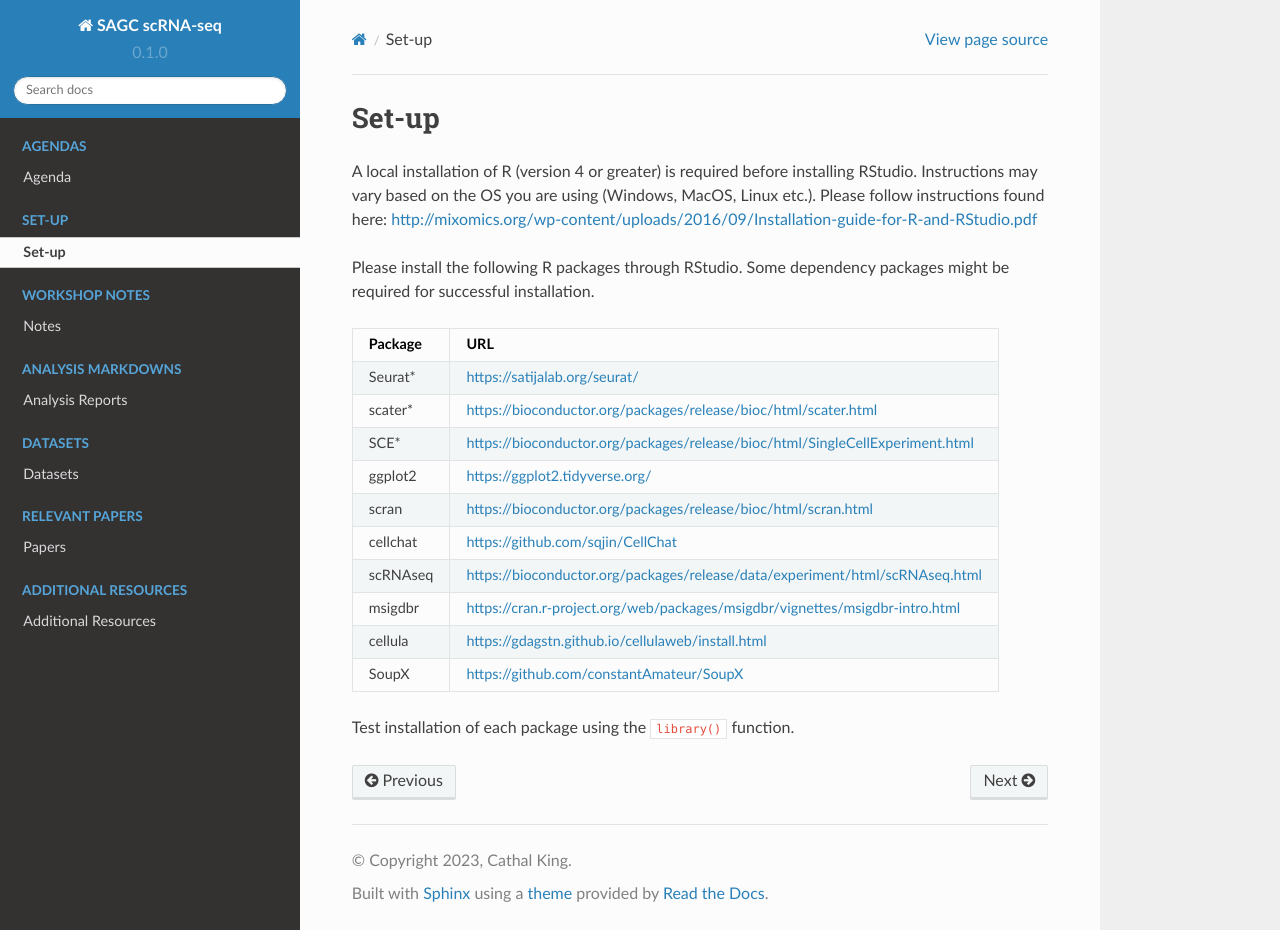
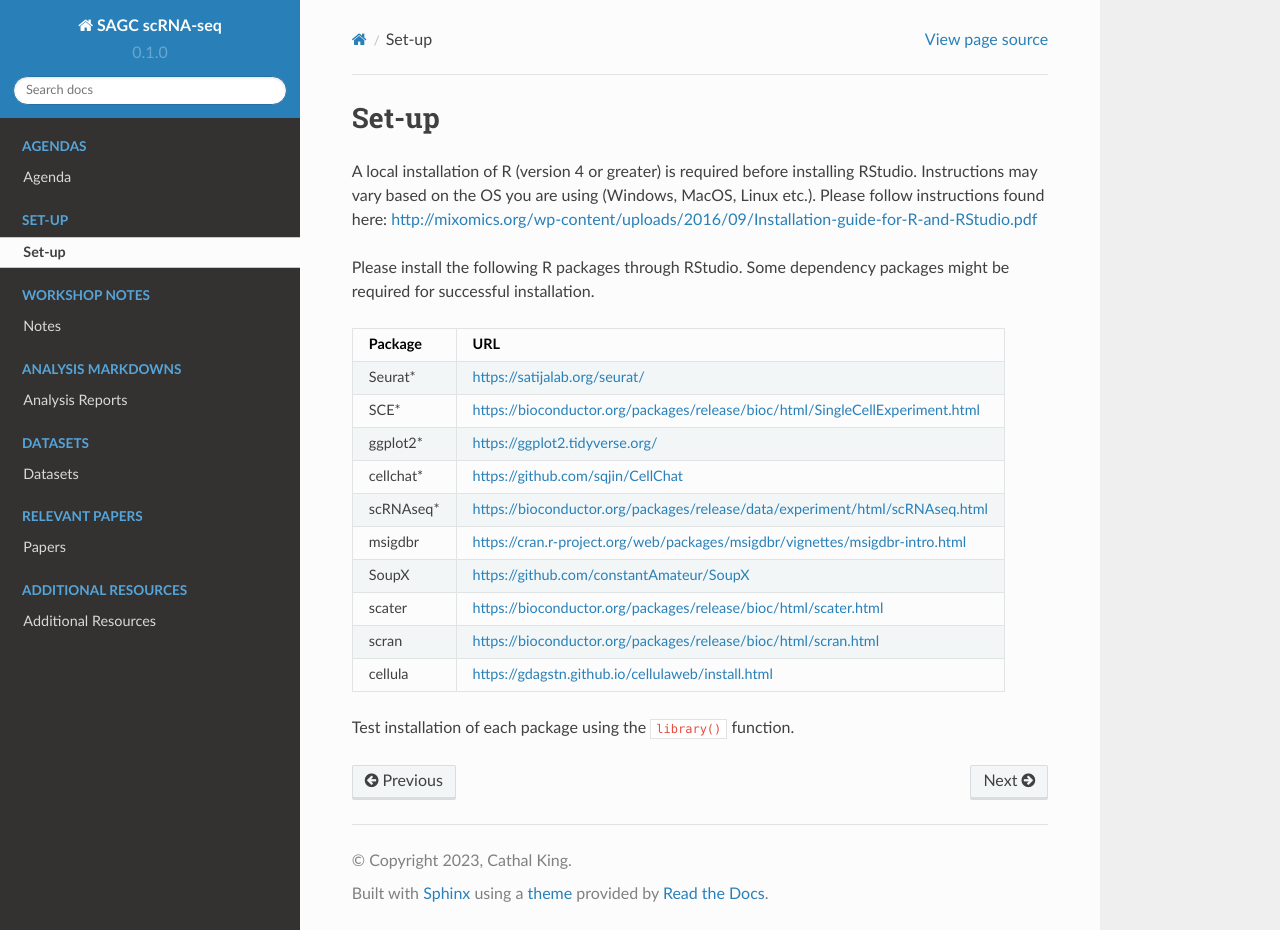
Before and after one commit to dw-thomson/SAGC_scRNAseq_workshop, a Sphinx documentation site: the page built from docs/source/Set-up.rst, in a window 1280 px wide and 930 px high. Built offline with Sphinx 7.4.7 and the Read the Docs theme 2.0.0, drawn with Linux system fonts in a browser that asks for light colours.

Commit message:
Update Set-up.rst
pw

```diff
--- a/docs/source/Set-up.rst
+++ b/docs/source/Set-up.rst
@@ -10,14 +10,16 @@ Please install the following R packages through RStudio. Some dependency package
 Package     URL
 ==========  =====
 Seurat*     https://satijalab.org/seurat/
-scater*     https://bioconductor.org/packages/release/bioc/html/scater.html
 SCE*	      https://bioconductor.org/packages/release/bioc/html/SingleCellExperiment.html
-ggplot2     https://ggplot2.tidyverse.org/
+ggplot2*    https://ggplot2.tidyverse.org/
+cellchat*   https://github.com/sqjin/CellChat
+scRNAseq*   https://bioconductor.org/packages/release/data/experiment/html/scRNAseq.html
+msigdbr     https://cran.r-project.org/web/packages/msigdbr/vignettes/msigdbr-intro.html
+SoupX       https://github.com/constantAmateur/SoupX
+
+scater      https://bioconductor.org/packages/release/bioc/html/scater.html
 scran       https://bioconductor.org/packages/release/bioc/html/scran.html
-cellchat    https://github.com/sqjin/CellChat
-scRNAseq    https://bioconductor.org/packages/release/data/experiment/html/scRNAseq.html
-msigdbr     https://cran.r-project.org/web/packages/msigdbr/vignettes/msigdbr-intro.html
 cellula     https://gdagstn.github.io/cellulaweb/install.html
-SoupX       https://github.com/constantAmateur/SoupX
+
 ==========  =====
 Test installation of each package using the ``library()`` function.
```
